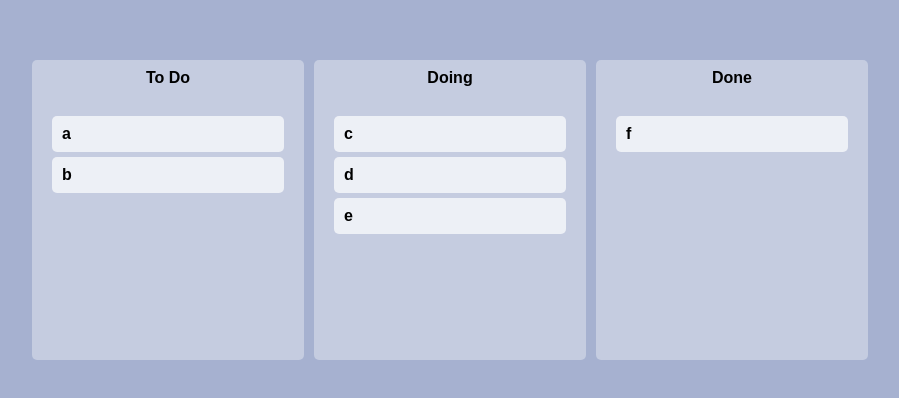
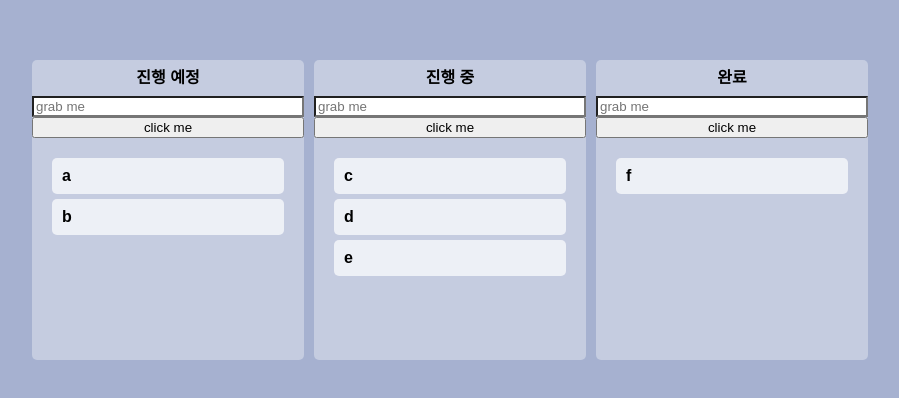
Before and after one commit to xowoony/trello, a React (Create React App) app: page / in a window 1280 px wide. Shown: the part 190-588 px from the top of the page, without its empty margins (190-1089 px from the left). Built offline with nearby package versions, Linux system fonts and the light colour scheme.

Commit message:
ref 사용하기

```diff
--- a/src/Components/Board.tsx
+++ b/src/Components/Board.tsx
@@ -1,6 +1,7 @@
 import { Droppable } from "react-beautiful-dnd";
 import DragabbleCard from "./DragabbleCard";
 import styled from "styled-components";
+import { useRef } from "react";
 
 interface IBoardProps {
   toDos: string[];
@@ -52,9 +53,19 @@ const Area = styled.div<IAreaProps>`
 // boardId를 넘겨주고 밑에서 DroppableId로 boardId를 주도록 한다.
 // 이렇게 하면 재사용할 수 있는 board 컴포넌트가 생겼다.
 function Board({ toDos, boardId }: IBoardProps) {
+  // reference
+  // useRef hook을 사용. 기본값은 null
+  // 이 reference를 input에게 준다.
+  const inputRef = useRef<HTMLInputElement>(null);
+  const onClick = () => {
+    // 버튼을 누르면 input을 가져와서 current element를 가져와서 focus 처리
+    inputRef.current?.focus();
+  };
   return (
     <Wrapper>
       <Title>{boardId}</Title>
+      <input placeholder="grab me" ref={inputRef} />
+      <button onClick={onClick}>click me</button>
       <Droppable droppableId={boardId}>
         {(magic, info) => (
           // 앞으로 3가지 보드를 만들 것이다.
--- a/src/atoms.tsx
+++ b/src/atoms.tsx
@@ -11,9 +11,9 @@ export const toDoState = atom<IToDoState>({
   // default를 기존의 배열에서 -> object로 변경해준다.
   default: {
     // 이 to_do는 배열을 가진다.
-    "To Do": ["a", "b"],
-    "Doing": ["c", "d", "e"],
-    "Done": ["f"],
+    "진행 예정": ["a", "b"],
+    "진행 중": ["c", "d", "e"],
+    "완료": ["f"],
   },
 });
 
```
